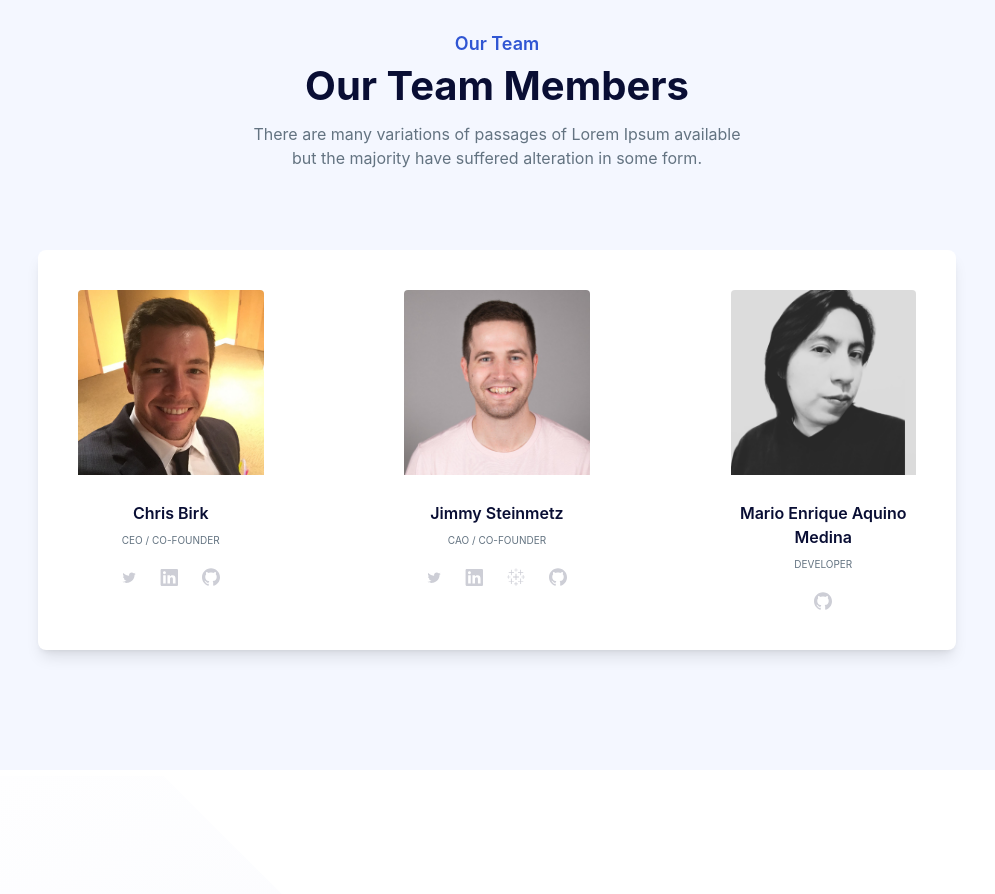
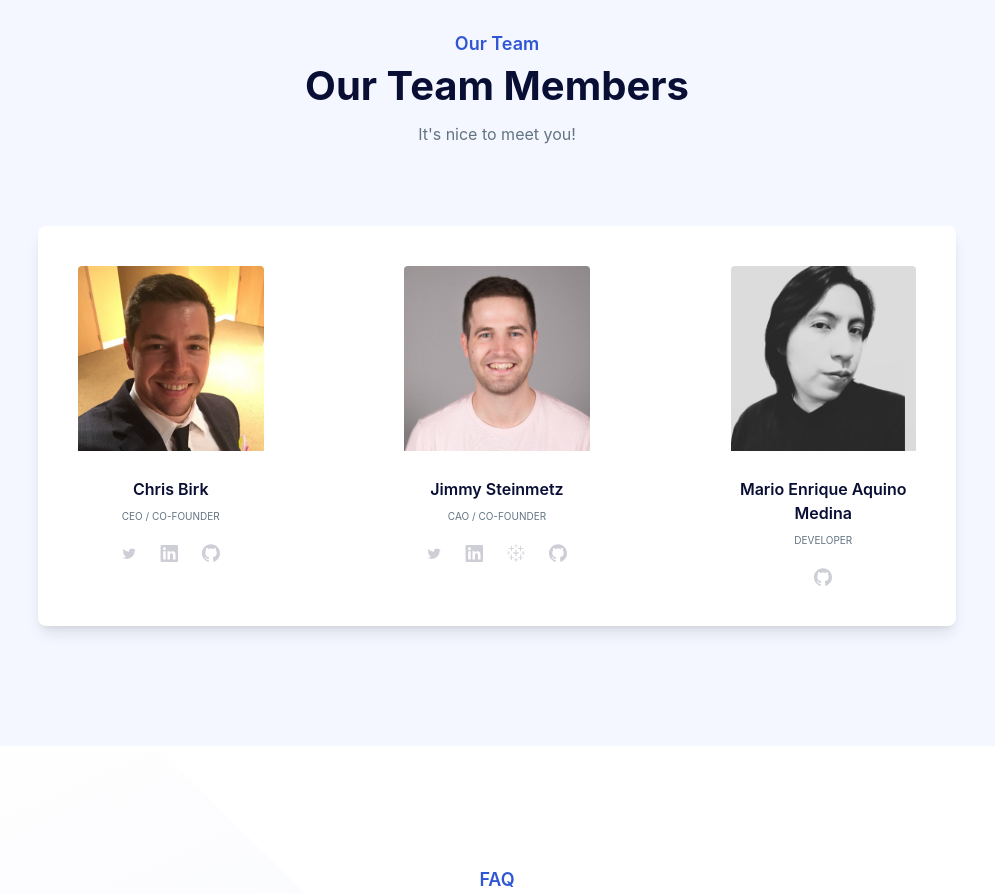
Before and after one commit to CrossroadsCX/crossroadscx-nextjs, a Next.js app: page / in a window 1280 px wide. Shown: the part 1640-2534 px from the top of the page, without its empty margins (143-1138 px from the left). Built offline with nearby package versions, Linux system fonts and the light colour scheme.

Commit message:
update team section content

```diff
--- a/components/TeamSection.tsx
+++ b/components/TeamSection.tsx
@@ -41,8 +41,7 @@ export const TeamSection = () => {
                 Our Team Members
               </h2>
               <p className="text-base text-body-color">
-                There are many variations of passages of Lorem Ipsum available
-                but the majority have suffered alteration in some form.
+                It&apos;s nice to meet you!
               </p>
             </div>
           </div>
```
